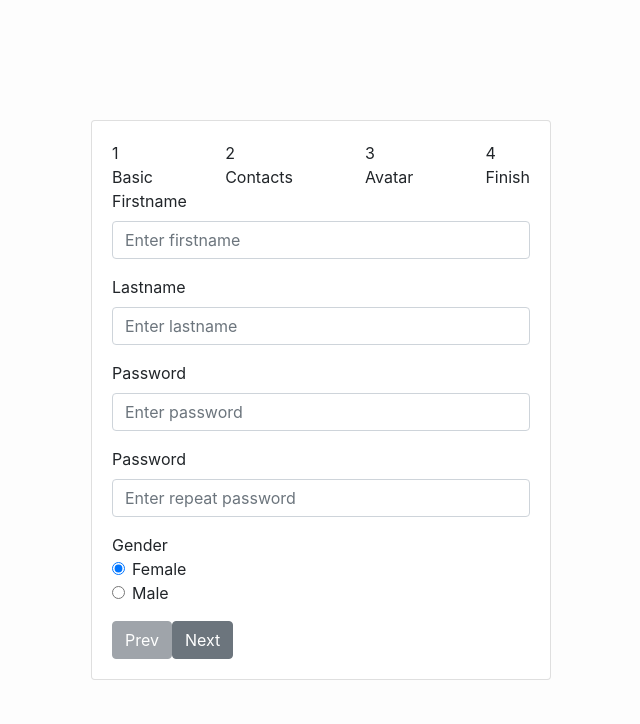
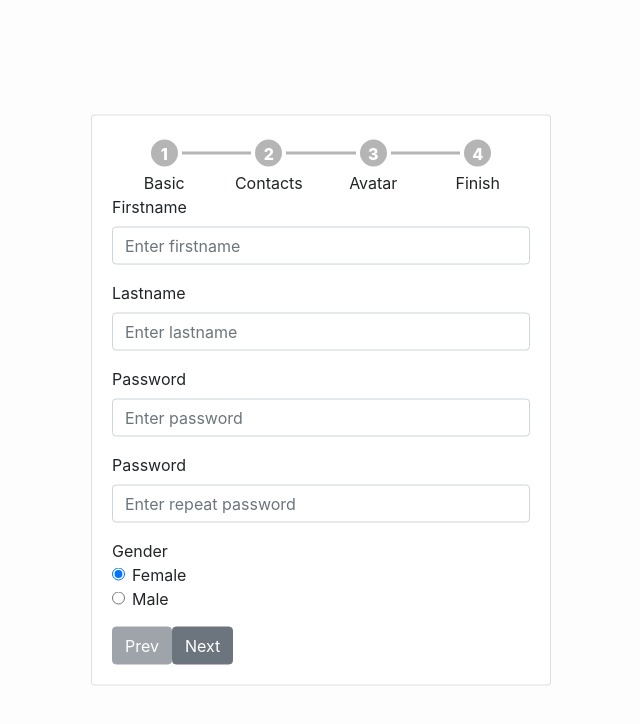
Before and after one commit to yulialavruk/React-Form-task, a React (Create React App) app: page / in a window 1280 px wide. Shown: the top 724 px of the page, without its empty margins (319-959 px from the left). Built offline with nearby package versions, Linux system fonts and the light colour scheme.

Commit message:
add Steps

```diff
--- a/src/components/App.js
+++ b/src/components/App.js
@@ -10,6 +10,24 @@ export default class App extends React.Component {
 
 		this.state = {
 			step: 0,
+			stepName: [
+				{
+					id: 1,
+					name: "Basic"
+				},
+				{
+					id: 2,
+					name: "Contacts"
+				},
+				{
+					id: 3,
+					name: "Avatar"
+				},
+				{
+					id: 4,
+					name: "Finish"
+				},
+			],
 			firstname:"",
 			lastname:"",
 			password:"",
@@ -114,23 +132,13 @@ export default class App extends React.Component {
 	    return (
 	     	<div className="form-container card">
 		        <form className="form card-body">
-			        <div className="steps d-flex justify-content-between">
-			        	<div className="step">
-			        		<div className="step-number">1</div>
-			        		<div className="step-title">Basic</div>
-			        	</div>
-			        	<div className="step">
-			        		<div className="step-number">2</div>
-			        		<div className="step-title">Contacts</div>
-			        	</div>
-			        	<div className="step">
-			        		<div className="step-number">3</div>
-			        		<div className="step-title">Avatar</div>
-			        	</div>
-			        	<div className="step">
-			        		<div className="step-number">4</div>
-			        		<div className="step-title">Finish</div>
-			        	</div>
+			        <div className="steps">
+				        {this.state.stepName.map(step =>(
+				        	<div className="step" key={step.id}>
+				        		<div className="step-number">{step.id}</div>
+				        		<div className="step-title">{step.name}</div>
+				        	</div>
+				        ))}
 			        </div>
 	        {this.state.step === 0 &&(
 	        	<Basic
--- a/src/stylesheets/index.css
+++ b/src/stylesheets/index.css
@@ -14,3 +14,41 @@ body {
 .invalid-feedback {
   display: block;
 }
+.steps{
+	display: flex;
+	justify-content: space-between;
+}
+.step{
+	position: relative;
+	display: flex;
+	flex-direction: column;
+	align-items: center;
+	flex-basis: 0;
+	flex-grow: 1;
+}
+.step:not(:first-child)::before{
+	position: absolute;
+	content: "";
+	height: 3px;
+	width: 100%;
+	background-color: #B5B5B5;
+	left: -50%;
+	top: 15.5px;
+}
+.step-number{
+	z-index: 1;
+	width: 35px;
+	height: 35px;
+	display: flex;
+	border-radius: 50%;
+	background: #B5B5B5;
+	justify-content: center;
+	align-items: center;
+	color: white;
+	font-weight: 800;
+	border: 4px solid white;
+}
+.step-active{
+	background: #19ddfe;
+    border: 4px solid #f26120;
+}
```
